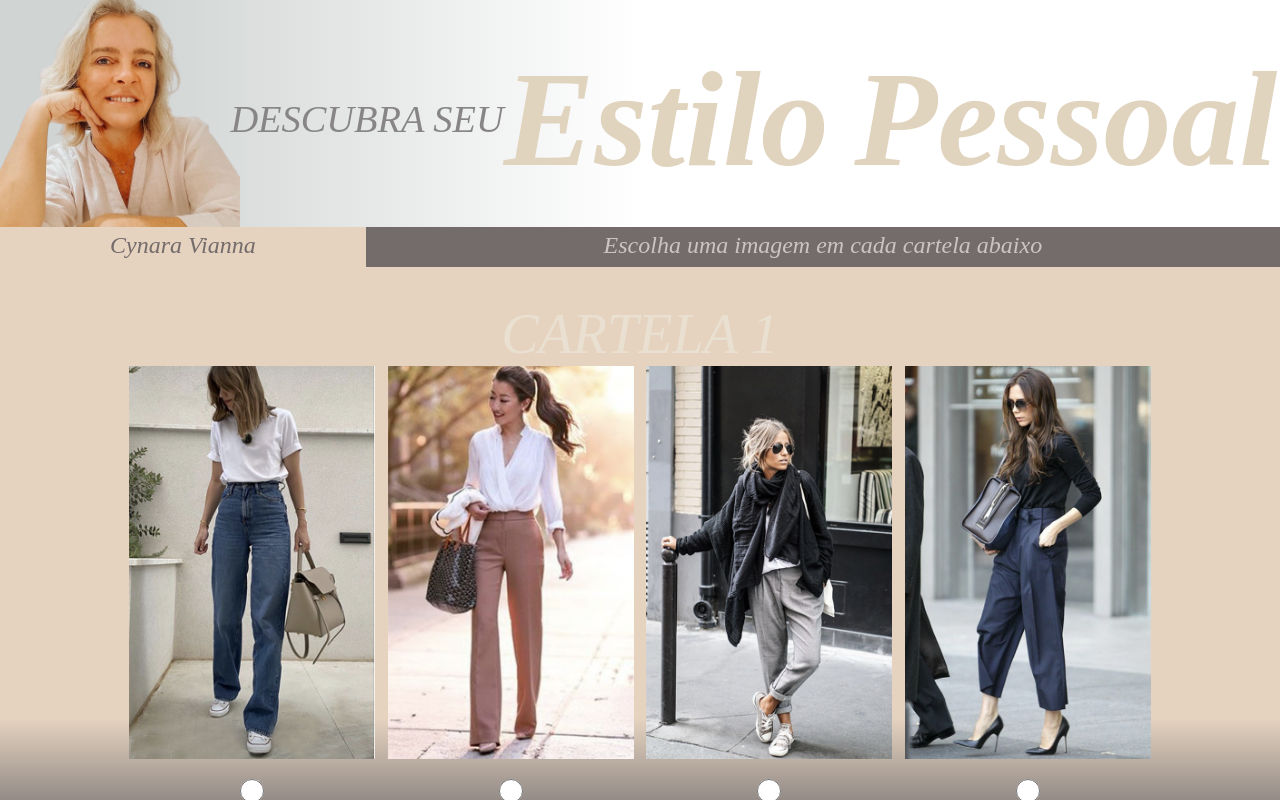
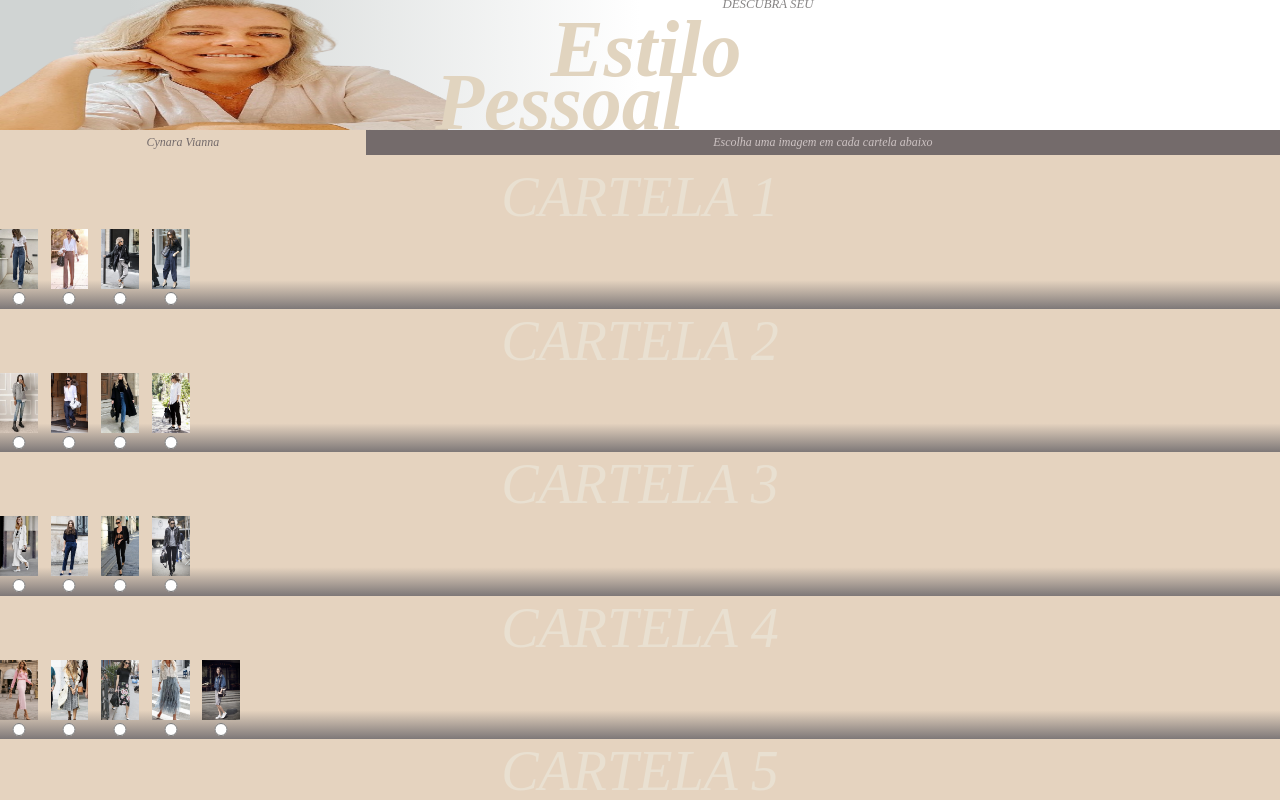
Before and after one commit to jricardocv/test_cynara, a React (Create React App) app: page / in a window 1280 px wide. Shown: the top 800 px of the page. Built offline with nearby package versions, Linux system fonts and the light colour scheme.

Commit message:
Correction-size-19

```diff
--- a/src/Components/Option.css
+++ b/src/Components/Option.css
@@ -23,7 +23,7 @@ input[type='radio']{
 
 }
 
-@media (min-width: 8cm) {
+@media (min-width: 1300px) {
 
     .looks{
         width:6.5cm;
--- a/src/Components/Selection.css
+++ b/src/Components/Selection.css
@@ -18,8 +18,6 @@ div{
     margin-top: 0;
     width: 100%;
     padding: 0;
-    justify-content: center;
-    align-items: center;
 }
 
 
@@ -89,7 +87,7 @@ img{
     margin: 0;
 }
 
-@media (min-width: 8cm) {
+@media (min-width: 1300px) {
     .Selection{
         padding: 0 0 0 0;
         background-color: rgba(255, 0, 0, 0.2);
--- a/src/Pages/ContentPage.css
+++ b/src/Pages/ContentPage.css
@@ -164,7 +164,7 @@ input[type='text']:focus ~ span {
   transform: translate(-50%, 0) scaleX(1);
   opacity: 1;
 }
-  @media (min-width: 8cm){
+  @media (min-width: 1300px){
     .Content {
       text-align: center;
       background-color:rgb(229, 211, 191);
--- a/src/Pages/SubmitPage.css
+++ b/src/Pages/SubmitPage.css
@@ -25,7 +25,7 @@
     font-size: 3vh;
   }
 
-  @media (min-width: 8cm){
+  @media (min-width: 1300px){
     .SubmitPage {
       text-align: center;
       background-color:#e5d3bf;
```
